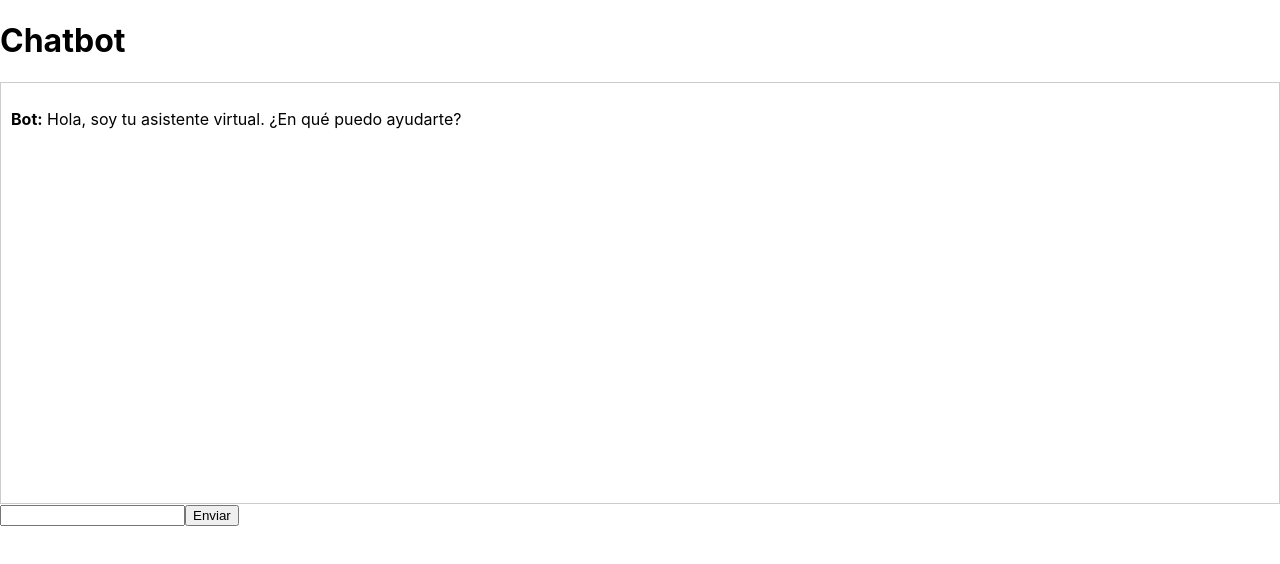
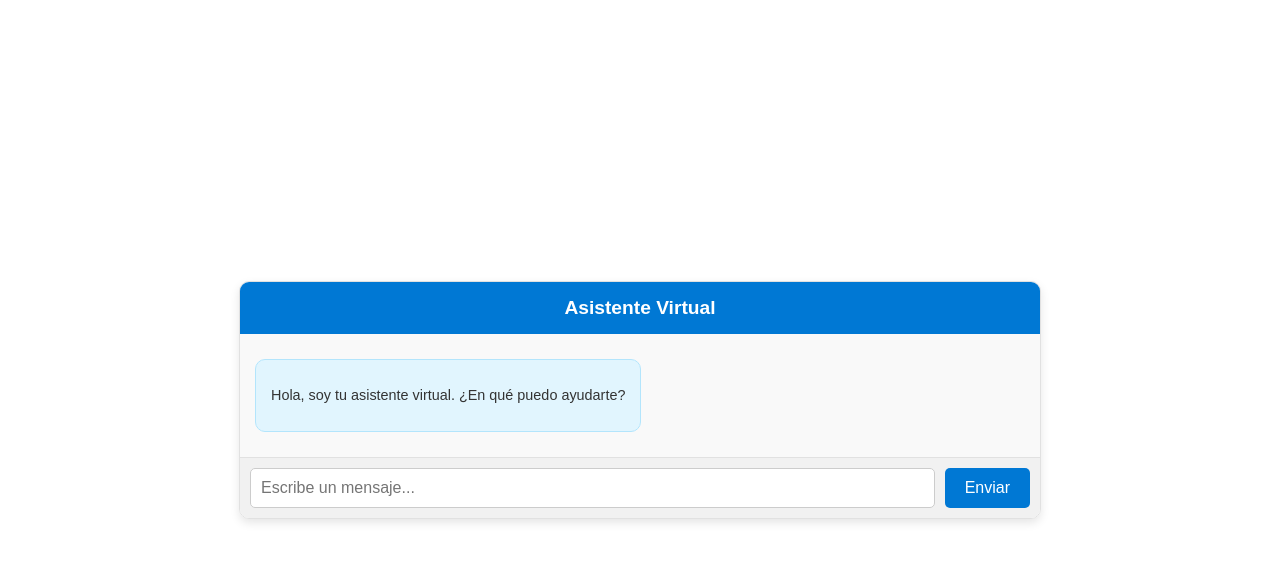
Before and after one commit to Arstac/chatbot-frontend, a React (Create React App) app: page / in a window 1280 px wide. Shown: the top 564 px of the page. Built offline with nearby package versions, Linux system fonts and the light colour scheme.

Commit message:
css added

```diff
--- a/package.json
+++ b/package.json
@@ -9,6 +9,7 @@
     "axios": "^1.7.8",
     "react": "^18.3.1",
     "react-dom": "^18.3.1",
+    "react-markdown": "^9.0.1",
     "react-scripts": "5.0.1",
     "web-vitals": "^2.1.4"
   },
--- a/src/App.js
+++ b/src/App.js
@@ -1,11 +1,9 @@
-// src/App.js
-
 import React from 'react';
 import Chatbot from './Chatbot';
 
 function App() {
   return (
-    <div className="App">
+    <div style={{ display: 'flex', justifyContent: 'center', alignItems: 'center', height: '100vh' }}>
       <Chatbot />
     </div>
   );
--- /dev/null
+++ b/src/Chatbot.css
@@ -0,0 +1,100 @@
+.chatbot-container {
+    display: flex;
+    flex-direction: column;
+    width: 100%;
+    max-width: 800px;
+    margin: 0 auto;
+    font-family: 'Arial', sans-serif;
+    border: 1px solid #e1e1e1;
+    border-radius: 10px;
+    overflow: hidden;
+    box-shadow: 0 4px 10px rgba(0, 0, 0, 0.1);
+  }
+
+  .chatbot-header {
+    background-color: #0078d4;
+    color: white;
+    padding: 15px;
+    text-align: center;
+    font-size: 1.2em;
+    font-weight: bold;
+  }
+
+  .chatbot-messages {
+    flex: 1;
+    background-color: #f9f9f9;
+    padding: 15px;
+    overflow-y: scroll;
+    height: 400px;
+  }
+
+  .message {
+    margin: 10px 0;
+    display: flex;
+    align-items: flex-start;
+  }
+
+  .message.bot {
+    justify-content: flex-start;
+  }
+
+  .message.user {
+    justify-content: flex-end;
+  }
+
+  .message-content {
+    max-width: 70%;
+    padding: 10px 15px;
+    border-radius: 10px;
+    font-size: 0.9em;
+    line-height: 1.5;
+  }
+
+  .message.bot .message-content {
+    background-color: #e1f5fe;
+    color: #333;
+    border: 1px solid #b3e5fc;
+  }
+
+  .message.user .message-content {
+    background-color: #0078d4;
+    color: white;
+    border: 1px solid #005bb5;
+  }
+
+  .message img {
+    max-width: 100%;
+    max-height: 200px;
+    border-radius: 10px;
+  }
+
+  .chatbot-input {
+    display: flex;
+    padding: 10px;
+    background-color: #f1f1f1;
+    border-top: 1px solid #e1e1e1;
+  }
+
+  .chatbot-input input {
+    flex: 1;
+    padding: 10px;
+    border: 1px solid #ccc;
+    border-radius: 5px;
+    font-size: 1em;
+  }
+
+  .chatbot-input button {
+    padding: 10px 20px;
+    margin-left: 10px;
+    background-color: #0078d4;
+    color: white;
+    border: none;
+    border-radius: 5px;
+    cursor: pointer;
+    font-size: 1em;
+    transition: background-color 0.3s;
+  }
+
+  .chatbot-input button:hover {
+    background-color: #005bb5;
+  }
--- a/src/Chatbot.js
+++ b/src/Chatbot.js
@@ -1,5 +1,7 @@
 import React, { useState } from 'react';
 import axios from 'axios';
+import ReactMarkdown from 'react-markdown';
+import './Chatbot.css'; // Importamos el CSS
 
 function Chatbot() {
   const [messages, setMessages] = useState([
@@ -21,9 +23,6 @@ function Chatbot() {
 
       const { response: botResponse, type } = response.data;
 
-      console.log('Bot response:', botResponse);
-      console.log('Response type:', type);
-
       const botMessage =
         type === 'image'
           ? { sender: 'bot', type: 'image', url: `http://localhost:8000/${botResponse}` }
@@ -36,22 +35,29 @@ function Chatbot() {
   };
 
   return (
-    <div>
-      <h1>Chatbot</h1>
-      <div style={{ border: '1px solid #ccc', padding: '10px', height: '400px', overflowY: 'scroll' }}>
+    <div className="chatbot-container">
+      <div className="chatbot-header">Asistente Virtual</div>
+      <div className="chatbot-messages">
         {messages.map((msg, index) => (
-          <div key={index} style={{ textAlign: msg.sender === 'user' ? 'right' : 'left' }}>
+          <div key={index} className={`message ${msg.sender}`}>
             {msg.type === 'image' ? (
-              <img src={msg.url} alt="Bot response" style={{ maxWidth: '100%', maxHeight: '200px' }} />
+              <img src={msg.url} alt="Bot response" />
             ) : (
-              <p><strong>{msg.sender === 'user' ? 'Tú' : 'Bot'}:</strong> {msg.text}</p>
+              <div className="message-content">
+                {msg.sender === 'bot' ? (
+                  <ReactMarkdown>{msg.text}</ReactMarkdown>
+                ) : (
+                  <span>{msg.text}</span>
+                )}
+              </div>
             )}
           </div>
         ))}
       </div>
-      <div>
+      <div className="chatbot-input">
         <input
           type="text"
+          placeholder="Escribe un mensaje..."
           value={input}
           onChange={(e) => setInput(e.target.value)}
           onKeyUp={(e) => (e.key === 'Enter' ? handleSend() : null)}
```
Also changed, not shown: 1 other file (tests, documents, lock files or other folders).
